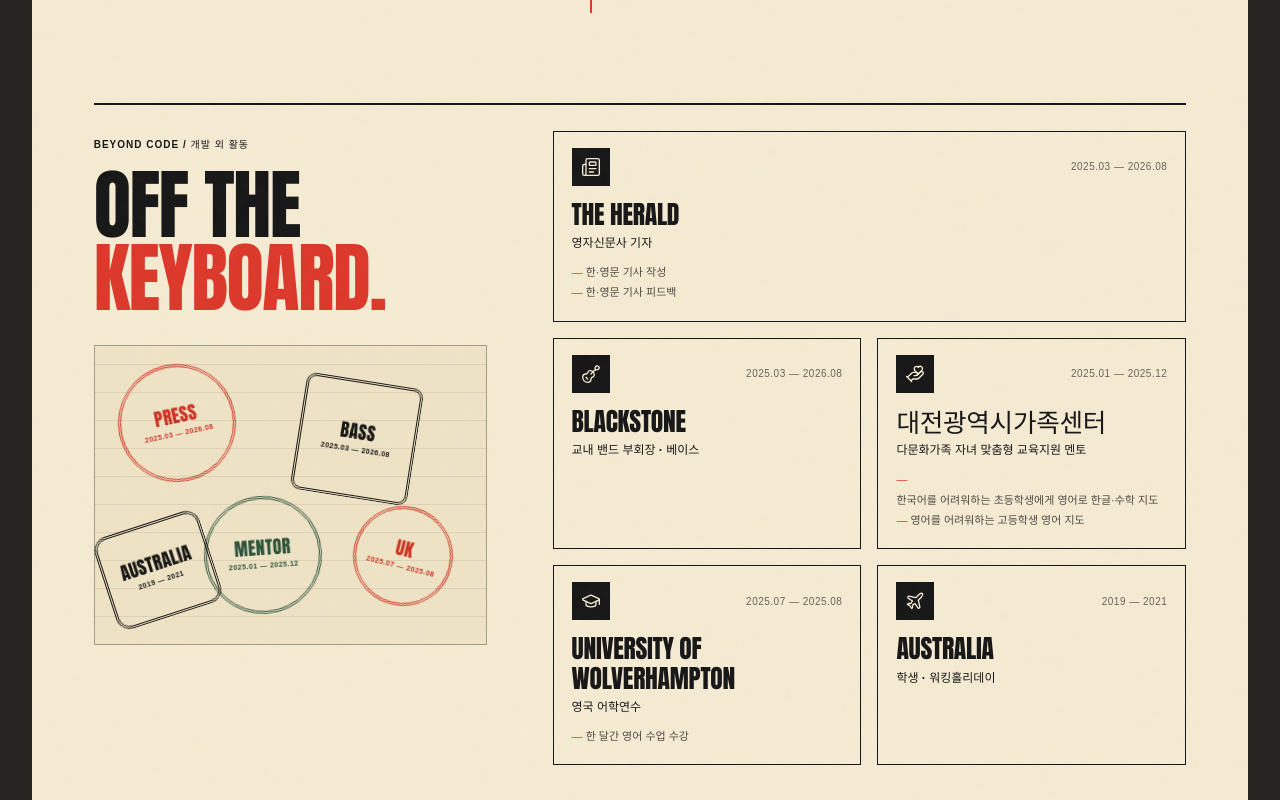
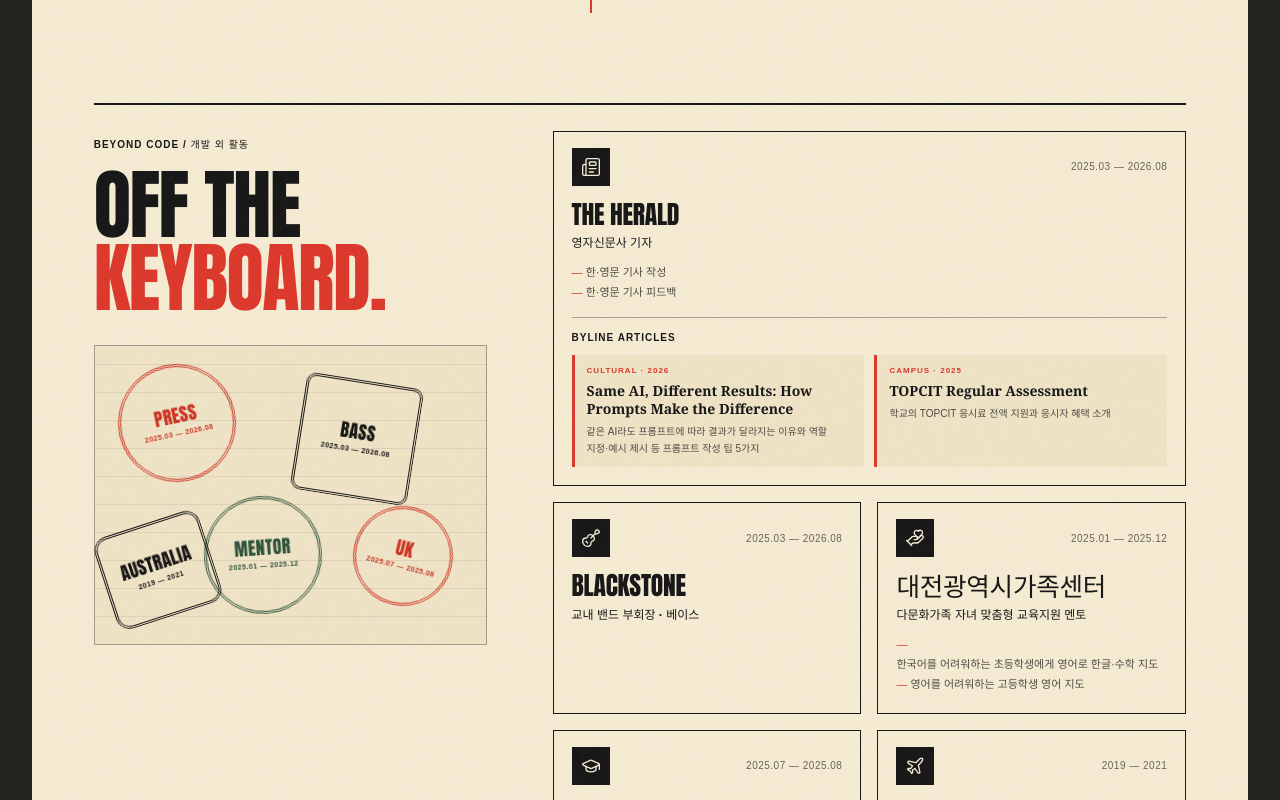
Before and after one commit to improvv/portfolio, a React (Vite) app: page /#/ in a window 1280 px wide. Shown: the part 2540-3340 px from the top of the page. Built offline with nearby package versions, Linux system fonts and the light colour scheme.

Commit message:
feat: 헤럴드 활동에 작성 기사 2편 추가

```diff
--- a/src/components/Home.tsx
+++ b/src/components/Home.tsx
@@ -526,6 +526,22 @@ function Experience() {
                       ))}
                     </ul>
                   )}
+                  {item.articles && (
+                    <div className="beyond-articles">
+                      <span className="eyebrow">BYLINE ARTICLES</span>
+                      {item.articles.map((article) => (
+                        <div className="article-clip" key={article.title}>
+                          <span className="article-meta">
+                            {article.section} · {article.year}
+                          </span>
+                          <strong>{article.title}</strong>
+                          <small>
+                            <Phrases text={article.summary} />
+                          </small>
+                        </div>
+                      ))}
+                    </div>
+                  )}
                 </motion.article>
               </Reveal>
             );
--- a/src/data/portfolio.ts
+++ b/src/data/portfolio.ts
@@ -62,6 +62,12 @@ export interface BeyondCode {
   role: string;
   period: string;
   points: string[];
+  articles?: {
+    title: string;
+    section: string;
+    year: string;
+    summary: string;
+  }[];
 }
 
 export const profile = {
@@ -120,6 +126,21 @@ export const beyondCode: BeyondCode[] = [
     role: "영자신문사 기자",
     period: "2025.03 — 2026.08",
     points: ["한·영문 기사 작성", "한·영문 기사 피드백"],
+    articles: [
+      {
+        title: "Same AI, Different Results: How Prompts Make the Difference",
+        section: "CULTURAL",
+        year: "2026",
+        summary:
+          "같은 AI라도 프롬프트에 따라 결과가 달라지는 이유와 역할 지정·예시 제시 등 프롬프트 작성 팁 5가지",
+      },
+      {
+        title: "TOPCIT Regular Assessment",
+        section: "CAMPUS",
+        year: "2025",
+        summary: "학교의 TOPCIT 응시료 전액 지원과 응시자 혜택 소개",
+      },
+    ],
   },
   {
     icon: "band",
--- a/src/styles.css
+++ b/src/styles.css
@@ -3008,3 +3008,43 @@ body {
 .cv-download:hover .cv-download-action {
   background: var(--red);
 }
+.beyond-articles {
+  display: grid;
+  grid-template-columns: repeat(2, minmax(0, 1fr));
+  gap: 10px;
+  margin-top: 14px;
+  border-top: 1px solid var(--line);
+  padding-top: 12px;
+}
+.beyond-articles > .eyebrow {
+  grid-column: 1 / -1;
+}
+.article-clip {
+  display: flex;
+  flex-direction: column;
+  gap: 5px;
+  padding: 10px 12px;
+  background: #efe3c6;
+  border-left: 3px solid var(--red);
+}
+.article-meta {
+  font-size: 8px;
+  font-weight: 800;
+  letter-spacing: 1px;
+  color: var(--red);
+}
+.article-clip strong {
+  font-family: Georgia, "Times New Roman", serif;
+  font-size: 14px;
+  line-height: 1.3;
+}
+.article-clip small {
+  font-size: 10px;
+  line-height: 1.7;
+  color: #4d4b43;
+}
+@media (max-width: 700px) {
+  .beyond-articles {
+    grid-template-columns: 1fr;
+  }
+}
```
